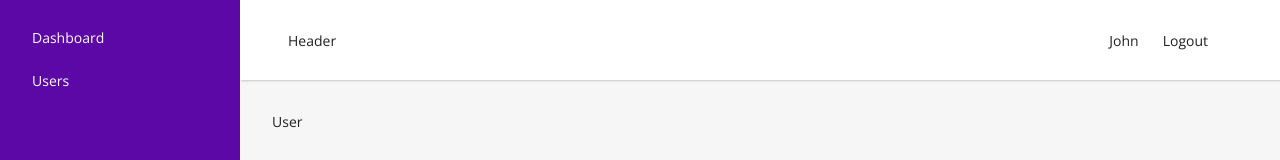
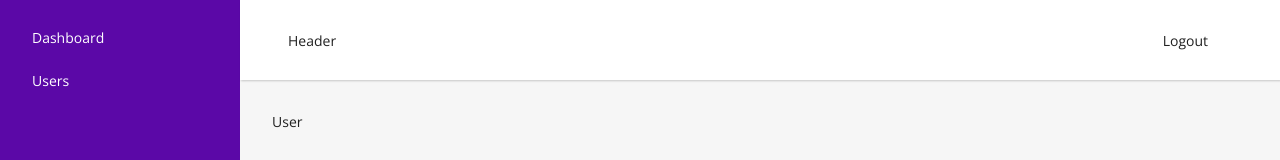
Before and after one commit to Naderallaeddine/laravel-react-project, a React (Vite) app in the folder react/: page /user in a window 1280 px wide. Shown: the top 160 px of the page. Built offline with nearby package versions, Linux system fonts and the light colour scheme; no server answers; sample sign-in values are in the browser's storage.

Commit message:
add context

```diff
--- a/react/src/contexts/ContextProvider.jsx
+++ b/react/src/contexts/ContextProvider.jsx
@@ -8,9 +8,7 @@ const StateContext=createContext({
 })
 
 export const ContextProvider=({children})=>{
-    const [user,setUser]=useState({
-        name:"John"
-    });
+    const [user,setUser]=useState({});
     const [token,_setToken]=useState(localStorage.getItem('ACCESS_TOKEN'));
     const setToken=(token)=>{
         _setToken(token)
```
